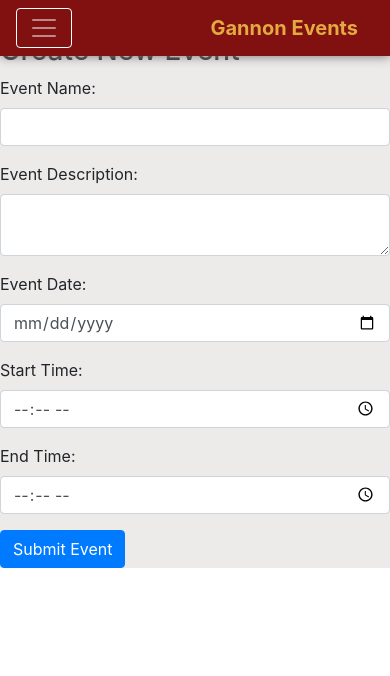
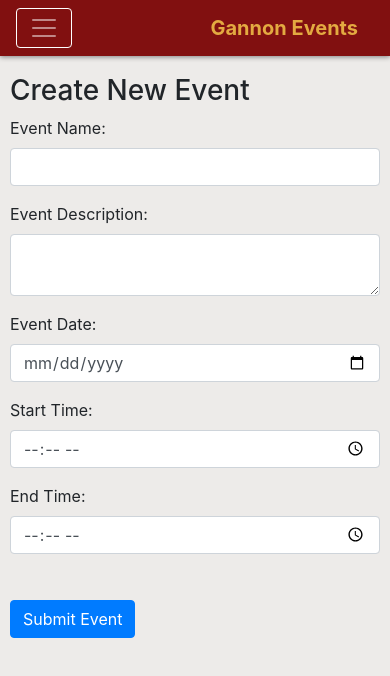
Before and after one commit to bradrut/gannon-events, a React (Create React App) app: page /create in a window 390 px wide. Shown: the top 676 px of the page. Built offline with nearby package versions, Linux system fonts and the light colour scheme.

Commit message:
Updated styling to be optimized for mobile. Fixed navigation bug and date bug on create event page.

```diff
--- a/src/App.js
+++ b/src/App.js
@@ -25,7 +25,7 @@
         position: 'fixed',
         width: '100%',
         zIndex: '1',
-        boxShadow: '0px 1px 10px grey',
+        boxShadow: '0px 1px 5px grey',
     },
     colorWhite: {
         color: '#fff',
--- a/src/components/create-event.component.js
+++ b/src/components/create-event.component.js
@@ -1,5 +1,13 @@
 import React, { Component } from 'react';
 import axios from 'axios';
+
+const styles = {
+    container: {
+        marginTop: '40px',
+        height: window.innerHeight-64,
+        padding: '10px',
+    }
+}
 
 export default class CreateEvent extends Component {
 
@@ -13,7 +21,7 @@
             event_date: '',
             start_time: '',
             end_time: '',
-            event_active: false
+            event_active: true,
         }
 
         // Bind the onChange methods to 'this' since they are modifying this component's state object.
@@ -57,11 +65,7 @@
 
     onSubmit(e) {
         e.preventDefault();
-        this.setState({
-            event_active: true
-        })
 
-        // This is where the backend logic will go to submit the new event to the database.
         console.log(`Form submitted:`);
         console.log(`Event Name: ${this.state.event_name}`);
         console.log(`Event Description: ${this.state.event_desc}`);
@@ -76,7 +80,7 @@
             event_date: this.state.event_date,
             start_time: this.state.start_time,
             end_time: this.state.end_time,
-            event_active: this.state.event_active
+            event_active: true,
         };
 
         axios.post('http://localhost:4000/events/add', newEvent)
@@ -92,11 +96,13 @@
             end_time: '',
             event_active: false
         })
+
+        this.props.history.push('/');
     }
 
     render() {
         return (
-            <div style={{marginTop: 10}}>
+            <div style={styles.container}>
                 <h3>Create New Event</h3>
                 <form onSubmit={this.onSubmit}>
                     <div className="form-group">
@@ -119,7 +125,7 @@
                         <label>Event Date: </label>
                         <input  type="date"
                                 className="form-control"
-                                value={this.state.event_desc}
+                                value={this.state.event_date}
                                 onChange={this.onChangeEventDate}
                                 />
                     </div>
@@ -139,7 +145,7 @@
                                 onChange={this.onChangeEndTime}
                                 />
                     </div>
-                    <div className="form-group">
+                    <div className="form-group" style={{paddingTop: '30px'}}>
                         <input type="submit" value="Submit Event" className="btn btn-primary" />
                     </div>
                 </form>
--- a/src/components/edit-event.component.js
+++ b/src/components/edit-event.component.js
@@ -36,8 +36,9 @@
                     event_name: response.data.event_name,
                     event_desc: response.data.event_desc,
                     event_date: response.data.event_date,
-                    start_time: response.data.end_time,
-                    end_time: response.data.event_active
+                    start_time: response.data.start_time,
+                    end_time: response.data.end_time,
+                    event_active: response.data.event_active,
                 })
             })
             .catch(function (error) {
--- a/src/components/events-list.component.js
+++ b/src/components/events-list.component.js
@@ -26,9 +26,9 @@
 const styles = {
     card: {
         display: 'inline-block',
-        marginBottom: '20px',
-        marginRight: '20px',
+        marginBottom: '8px',
         width: '350px',
+        marginRight: '10px',
     },
     media: {
         display: 'block',
@@ -38,8 +38,9 @@
     },
     container: {
         marginTop: '60px',
-        marginLeft: '20px',
+        marginLeft: '12px',
         marginRight: '20px',
+        height: window.innerHeight-84   ,
     },
     cardContainer: {
         marginTop: '20px',
@@ -52,10 +53,8 @@
             <CardActionArea>
                 <CardMedia
                     component="img"
-                    alt="Contemplative Reptile"
                     height="140"
                     image={require("../resources/ErieTower.jpg")}
-                    title="Contemplative Reptile"
                     style={styles.media}
                 />
                 <CardContent>
@@ -84,7 +83,10 @@
     componentDidMount() {
         axios.get('http://localhost:4000/events/')
             .then(response => {
-                this.setState({ events: response.data });
+                const activeEvents = response.data.filter(event => event.event_active === 'true');
+                //console.log(activeEvents);
+
+                this.setState({ events: activeEvents });
             })
             .catch(function (error){
                 console.log(error);
```
